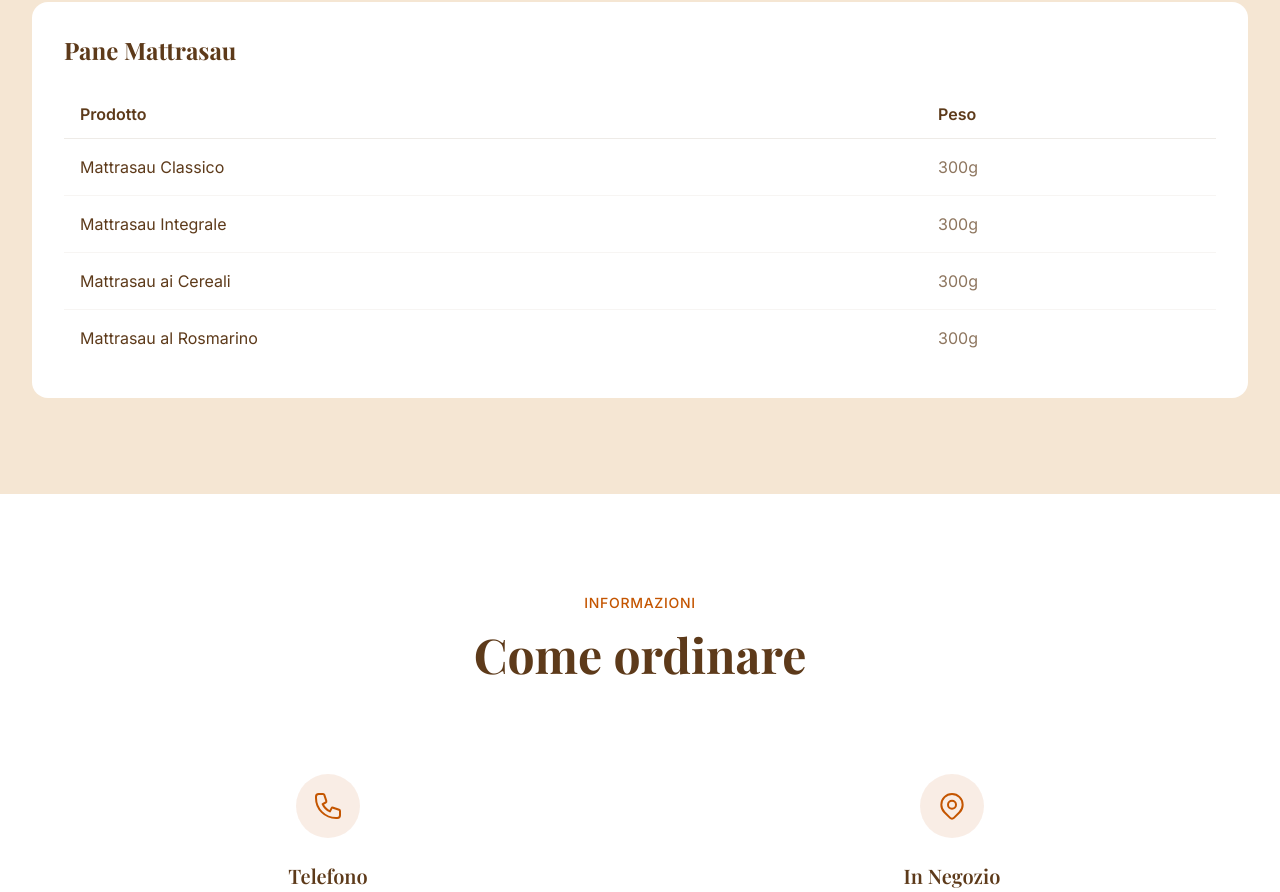
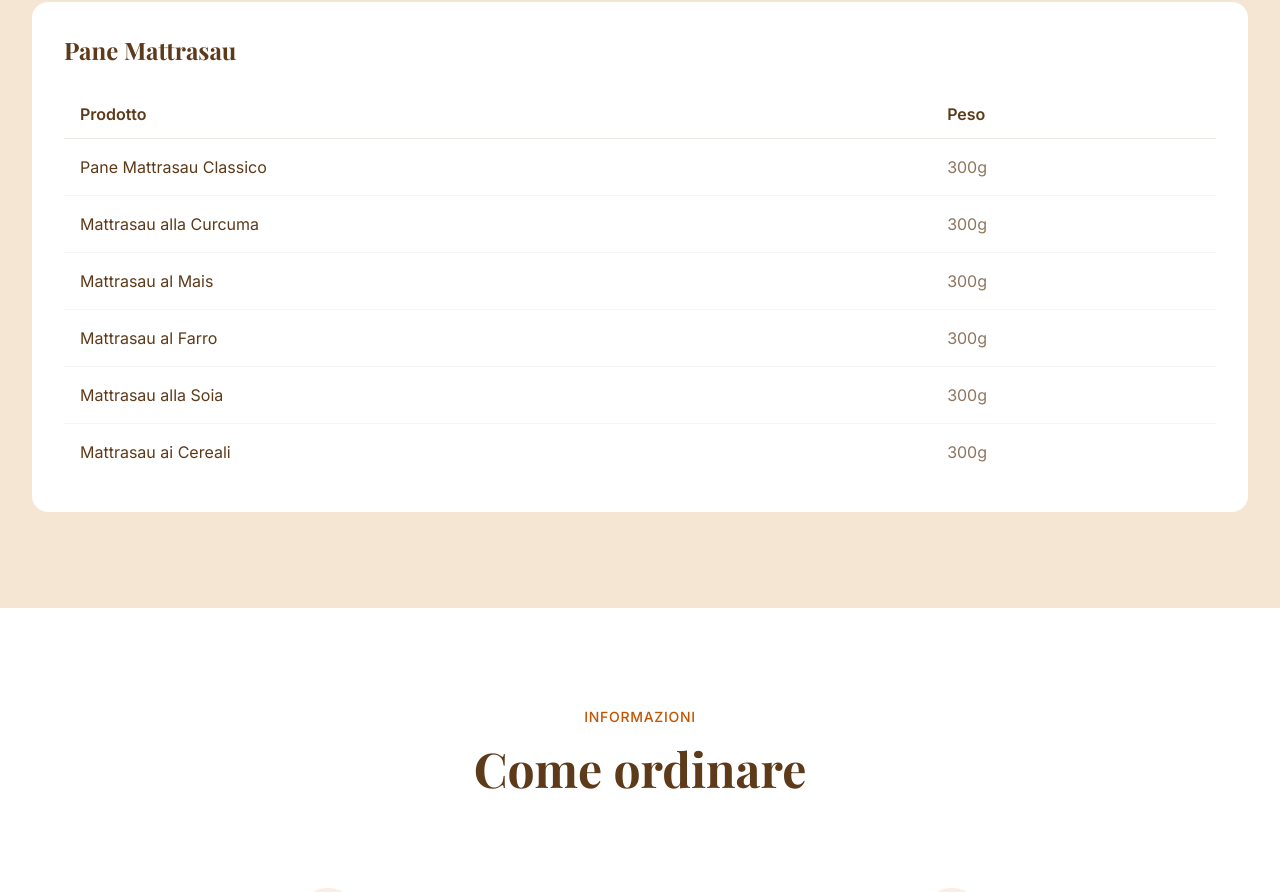
Before and after one commit to Amattra/panemattrasau, a Next.js app: page /catalogo in a window 1280 px wide. Shown: the part 1599-2491 px from the top of the page. Built offline with nearby package versions, Linux system fonts and the light colour scheme; a web font is replaced by a local one.

Commit message:
Fix catalogo products and remove matterello from step 9

```diff
--- a/src/app/catalogo/page.tsx
+++ b/src/app/catalogo/page.tsx
@@ -10,10 +10,12 @@ const catalogSections = [
   {
     title: "Pane Mattrasau",
     products: [
-      { name: "Mattrasau Classico", weight: "300g" },
-      { name: "Mattrasau Integrale", weight: "300g" },
+      { name: "Pane Mattrasau Classico", weight: "300g" },
+      { name: "Mattrasau alla Curcuma", weight: "300g" },
+      { name: "Mattrasau al Mais", weight: "300g" },
+      { name: "Mattrasau al Farro", weight: "300g" },
+      { name: "Mattrasau alla Soia", weight: "300g" },
       { name: "Mattrasau ai Cereali", weight: "300g" },
-      { name: "Mattrasau al Rosmarino", weight: "300g" },
     ],
   },
 ];
--- a/src/app/pane-mattrasau/page.tsx
+++ b/src/app/pane-mattrasau/page.tsx
@@ -56,7 +56,7 @@ const processSteps = [
   { label: "Porzionatura manuale", image: "/images/process/step-6.jpg" },
   { label: "Formatura delle sfoglie", image: "/images/process/step-7.jpg" },
   { label: "Lievitazione naturale (12 ore)", image: "/images/process/step-8.jpg" },
-  { label: "Stesura a mano con il matterello", image: "/images/process/step-9.jpg" },
+  { label: "Stesura a mano", image: "/images/process/step-9.jpg" },
   { label: "Prima cottura", image: "/images/process/step-10.jpg" },
   { label: "Separazione delle sfoglie", image: "/images/process/step-11.jpg" },
   { label: "Seconda cottura e doratura", image: "/images/process/step-12.jpg" },
```
